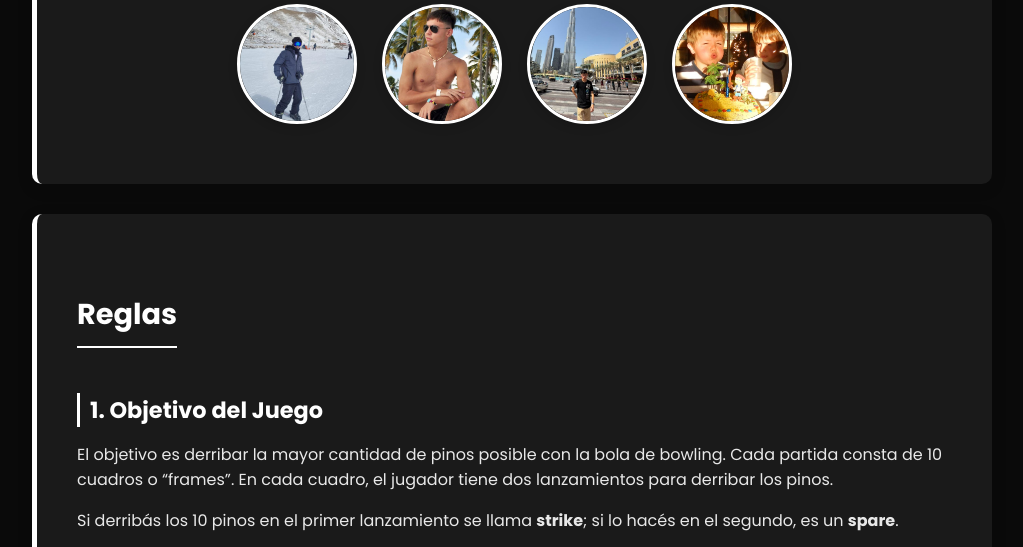
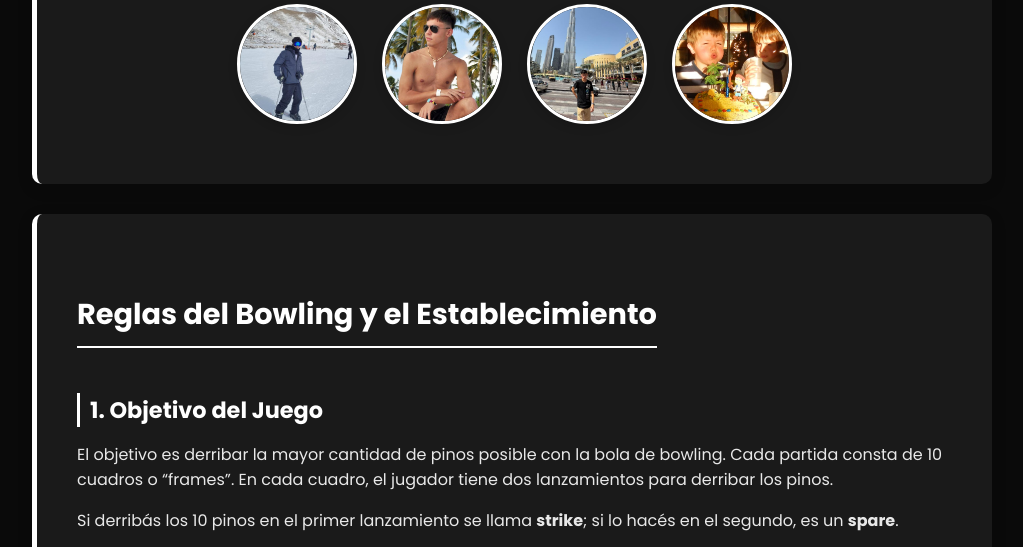
Before and after one commit to Villada-PG3/trabajo-practico-integrador-centro-bowling, a Django app: page / in a window 1280 px wide. Shown: the part 1002-1549 px from the top of the page, without its empty margins (128-1151 px from the left). Run offline with Django 5.2, Linux system fonts and the light colour scheme.

Commit message:
cambio mínimo en texto

```diff
--- a/bowling/bowl/templates/bowl/inicio.html
+++ b/bowling/bowl/templates/bowl/inicio.html
@@ -45,7 +45,7 @@
 
     <!-- Sección Reglas -->
     <div class="feature-item">
-        <h2 class="section-title">Reglas</h2>
+        <h2 class="section-title">Reglas del Bowling y el Establecimiento</h2>
         <i class="icon-big fas fa-book"></i>
     <h2>1. Objetivo del Juego</h2>
     <p>El objetivo es derribar la mayor cantidad de pinos posible con la bola de bowling. Cada partida consta de 10 cuadros o “frames”. En cada cuadro, el jugador tiene dos lanzamientos para derribar los pinos.</p>
```
